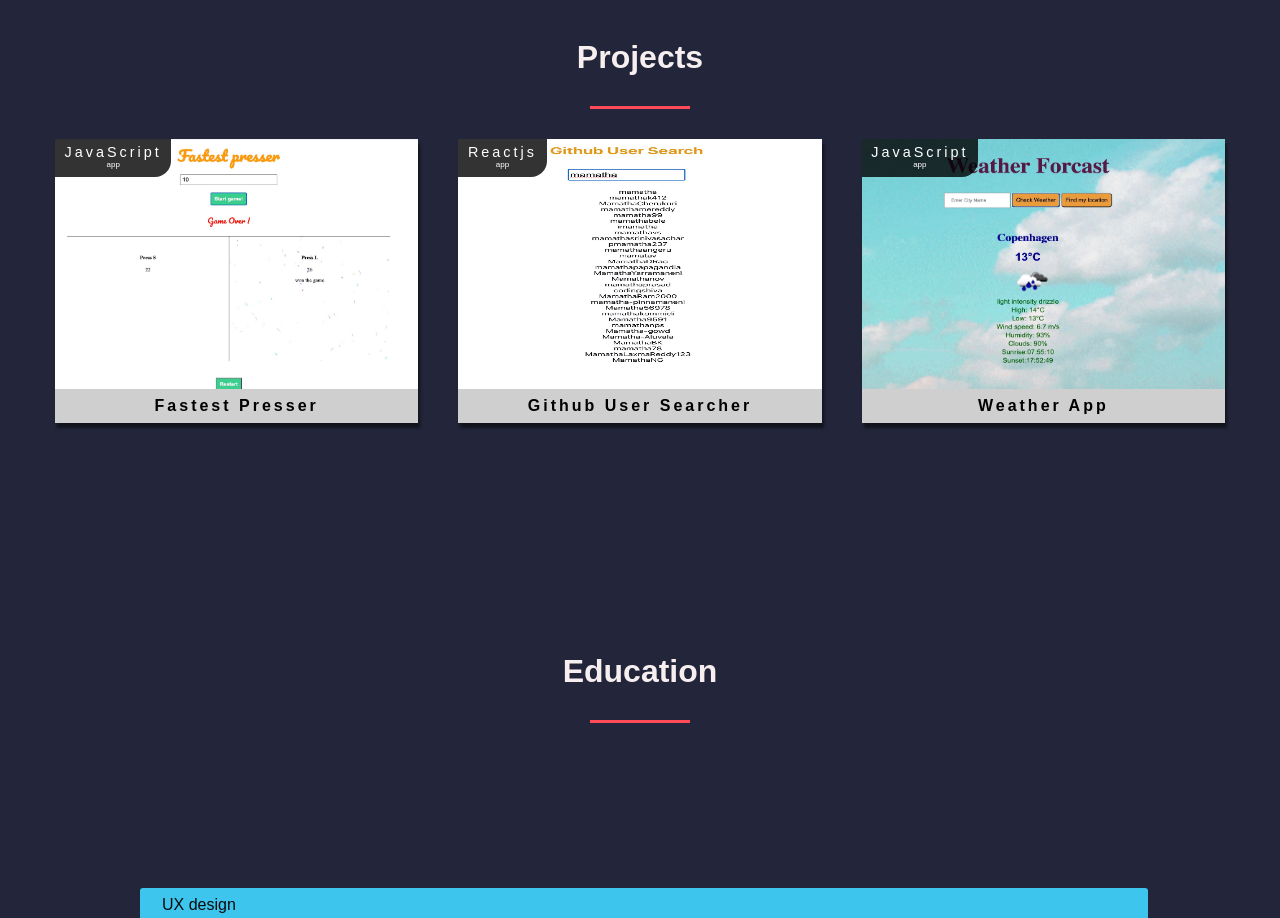
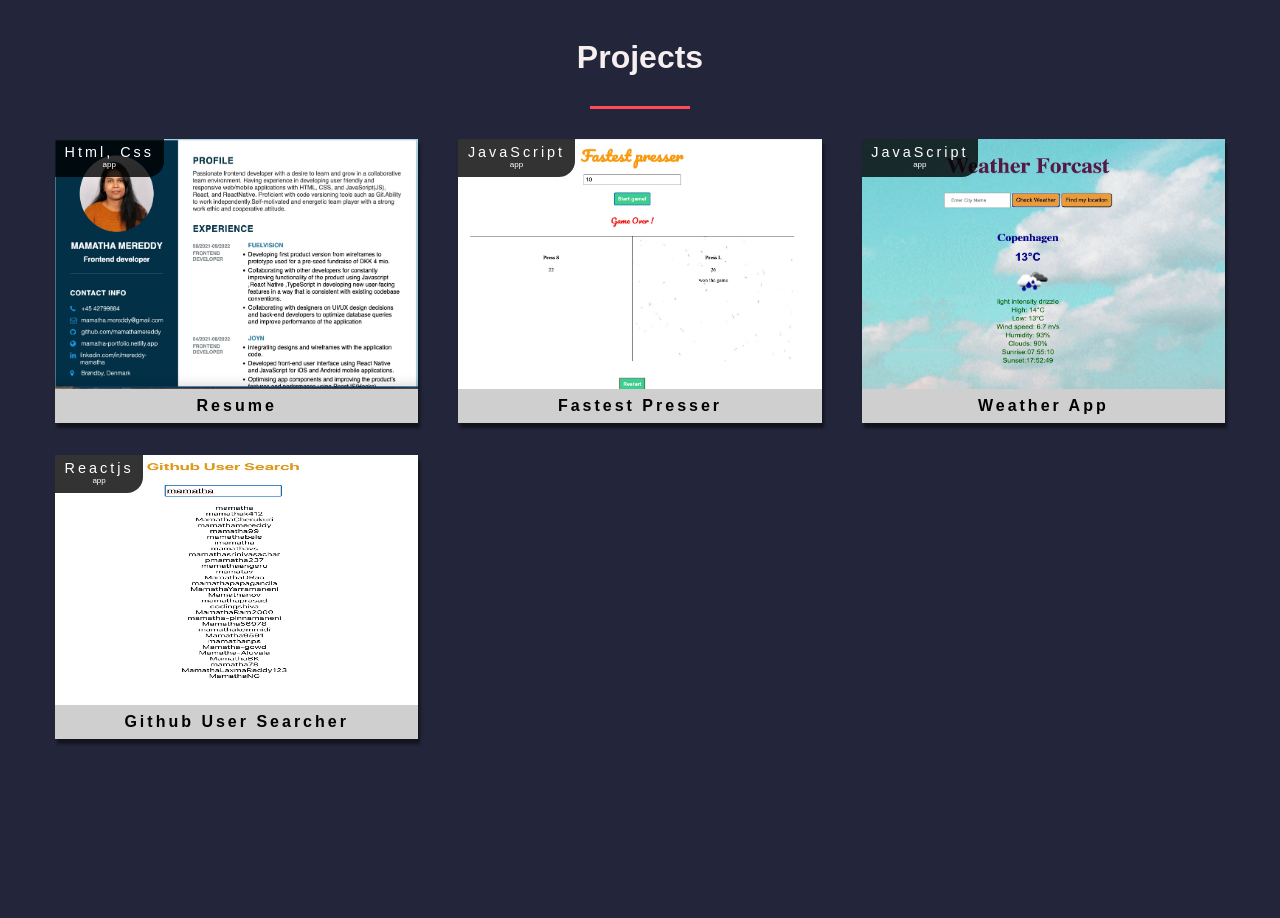
Before and after one commit to mamathamereddy/Portfolio, a React (Create React App) app: page / in a window 1280 px wide. Shown: the part 3520-4438 px from the top of the page. Built offline with nearby package versions, Linux system fonts and the light colour scheme.

Commit message:
adding a html project

```diff
--- a/src/data/Projects.js
+++ b/src/data/Projects.js
@@ -4,23 +4,24 @@ import weather from "../images/weather.png";
 import fastestpresser from "../images/fastestpresser.jpg";
 //import project from "../images/project.jpg";
 import github from "../images/github.jpg";
+import resume from "../images/resume.jpg";
 
 const projects = [
   {
     id: 1,
+    name: "Resume",
+    image: resume,
+    type: "Html, Css",
+    githubUrl: "https://github.com/mamathamereddy/resume-",
+    deployedUrl: "https://mamatha-resume.netlify.app",
+  },
+  {
+    id: 2,
     name: "Fastest Presser",
     image: fastestpresser,
     type: "JavaScript",
     githubUrl: "https://github.com/mamathamereddy/fastestPresser",
     deployedUrl: "https://mamathamereddy.github.io/fastestPresser/",
-  },
-  {
-    id: 2,
-    name: "github user searcher",
-    image: github,
-    type: "Reactjs",
-    githubUrl: "https://github.com/mamathamereddy/github-user-searcher",
-    deployedUrl: "https://user-searcher-github.netlify.app",
   },
   {
     id: 3,
@@ -30,6 +31,15 @@ const projects = [
     githubUrl: "https://github.com/mamathamereddy/weather-app",
     deployedUrl: "https://mamathamereddy.github.io/weather-app/",
   },
+  {
+    id: 4,
+    name: "github user searcher",
+    image: github,
+    type: "Reactjs",
+    githubUrl: "https://github.com/mamathamereddy/github-user-searcher",
+    deployedUrl: "https://user-searcher-github.netlify.app",
+  },
+
   // {
   //   id: 4,
   //   name: "Hotel Booking",
```
Also changed, not shown: src/images/resume.jpg (added).
